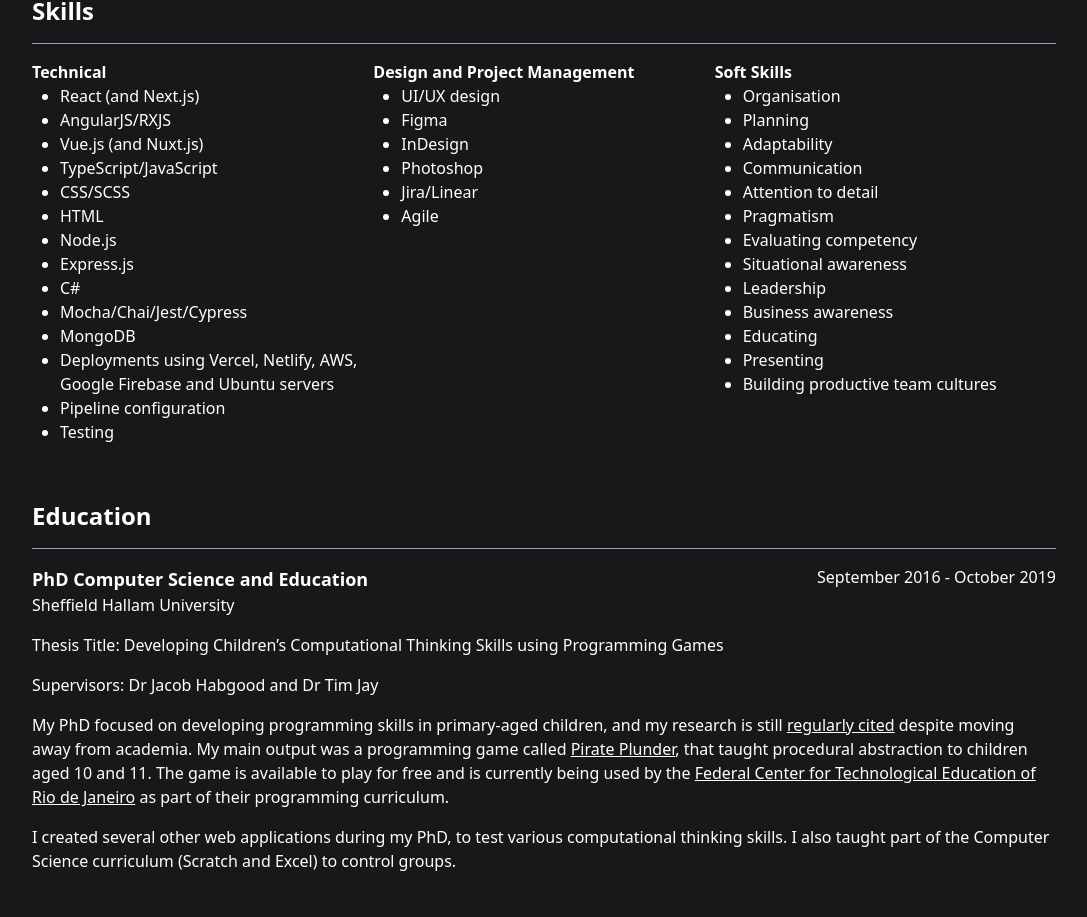
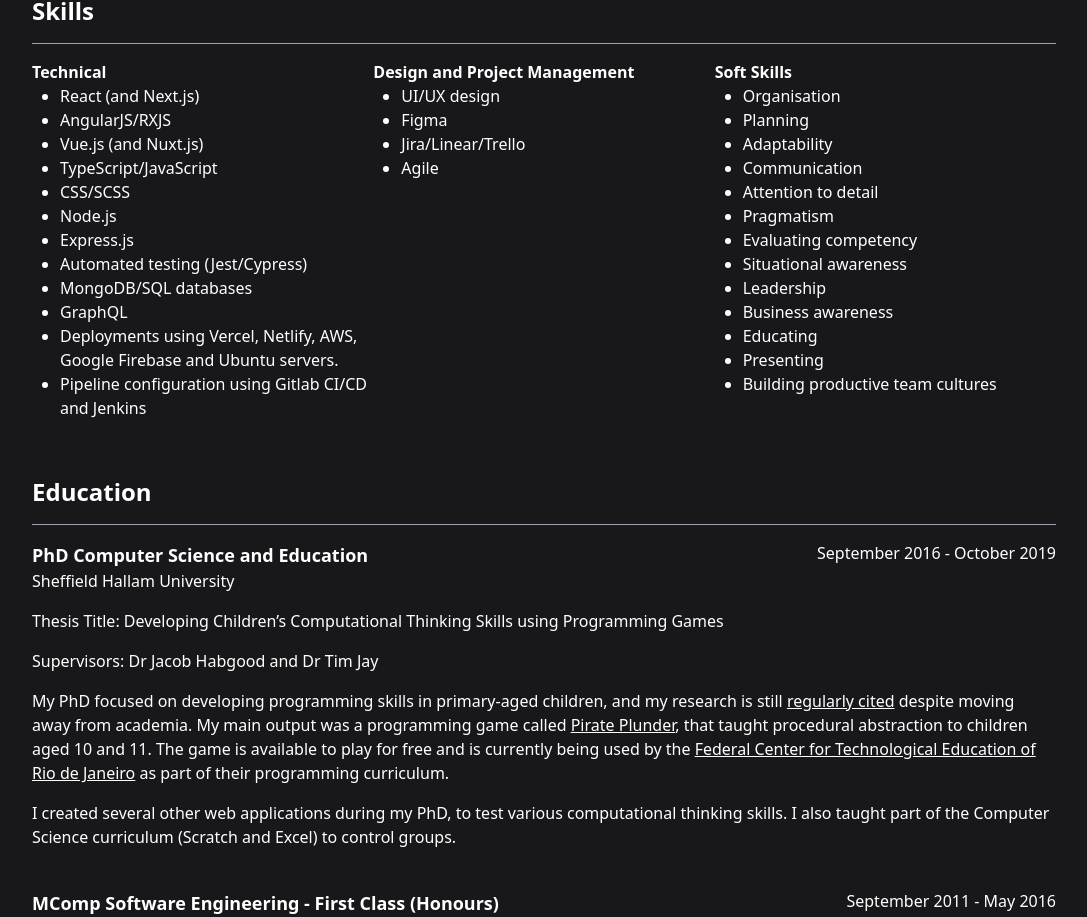
Before and after one commit to simonrose121/simon-rose.co.uk, a Next.js app: page / in a window 1280 px wide. Shown: the part 5038-5955 px from the top of the page, without its empty margins (96-1183 px from the left). Built offline with nearby package versions, Linux system fonts and the light colour scheme.

Commit message:
fix: updated skills

```diff
--- a/pages/index.tsx
+++ b/pages/index.tsx
@@ -40,15 +40,13 @@ const Home: NextPage = () => (
 							<li>Vue.js (and Nuxt.js)</li>
 							<li>TypeScript/JavaScript</li>
 							<li>CSS/SCSS</li>
-							<li>HTML</li>
 							<li>Node.js</li>
 							<li>Express.js</li>
-							<li>C#</li>
-							<li>Mocha/Chai/Jest/Cypress</li>
-							<li>MongoDB</li>
-							<li>Deployments using Vercel, Netlify, AWS, Google Firebase and Ubuntu servers</li>
-							<li>Pipeline configuration</li>
-							<li>Testing</li>
+							<li>Automated testing (Jest/Cypress)</li>
+							<li>MongoDB/SQL databases</li>
+							<li>GraphQL</li>
+							<li>Deployments using Vercel, Netlify, AWS, Google Firebase and Ubuntu servers.</li>
+							<li>Pipeline configuration using Gitlab CI/CD and Jenkins</li>
 						</ul>
 					</div>
 					<div className="flex flex-col md:basis-1/3">
@@ -56,9 +54,7 @@ const Home: NextPage = () => (
 						<ul className="list-disc ml-7">
 							<li>UI/UX design</li>
 							<li>Figma</li>
-							<li>InDesign</li>
-							<li>Photoshop</li>
-							<li>Jira/Linear</li>
+							<li>Jira/Linear/Trello</li>
 							<li>Agile</li>
 						</ul>
 					</div>
```
